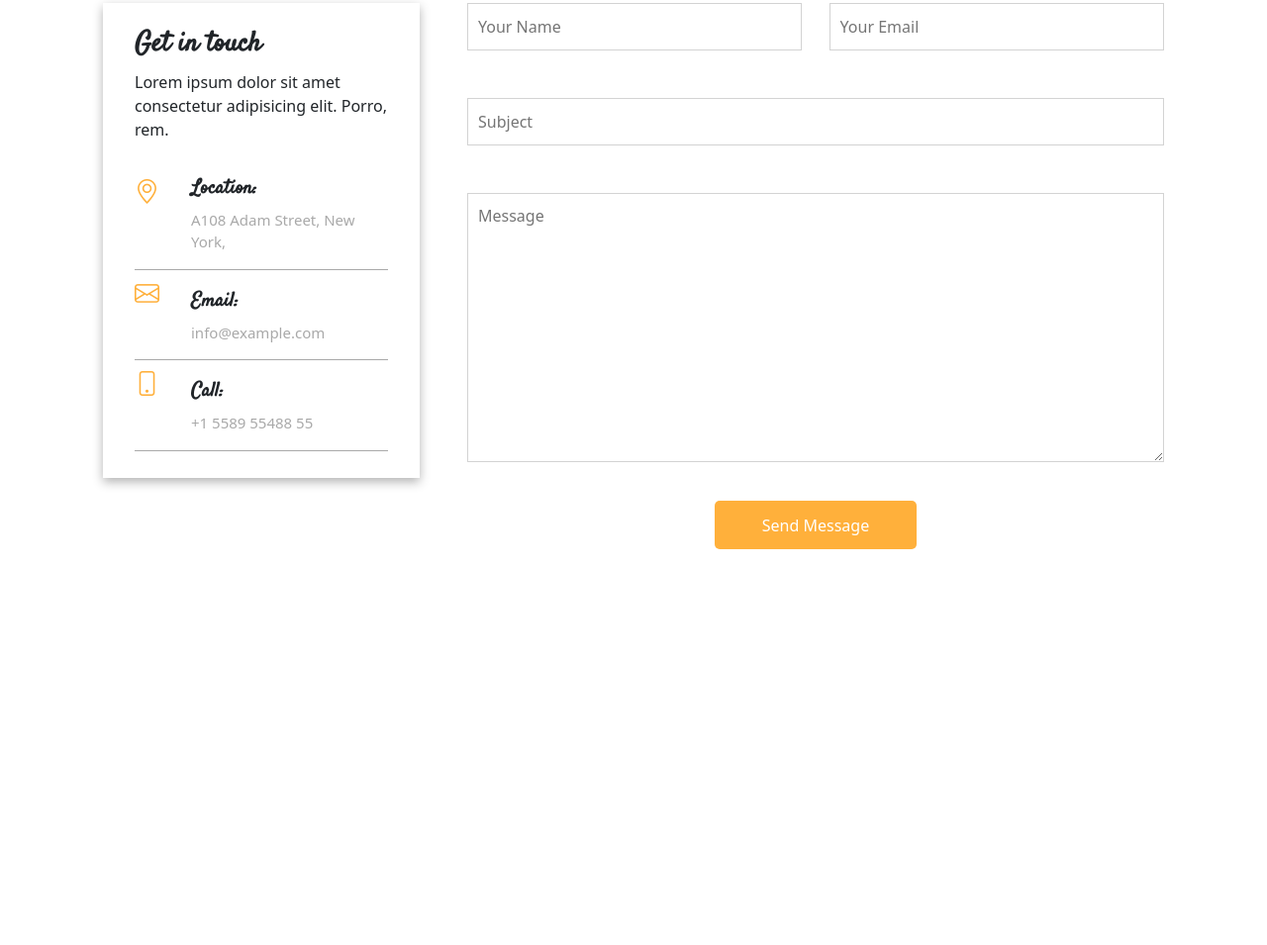
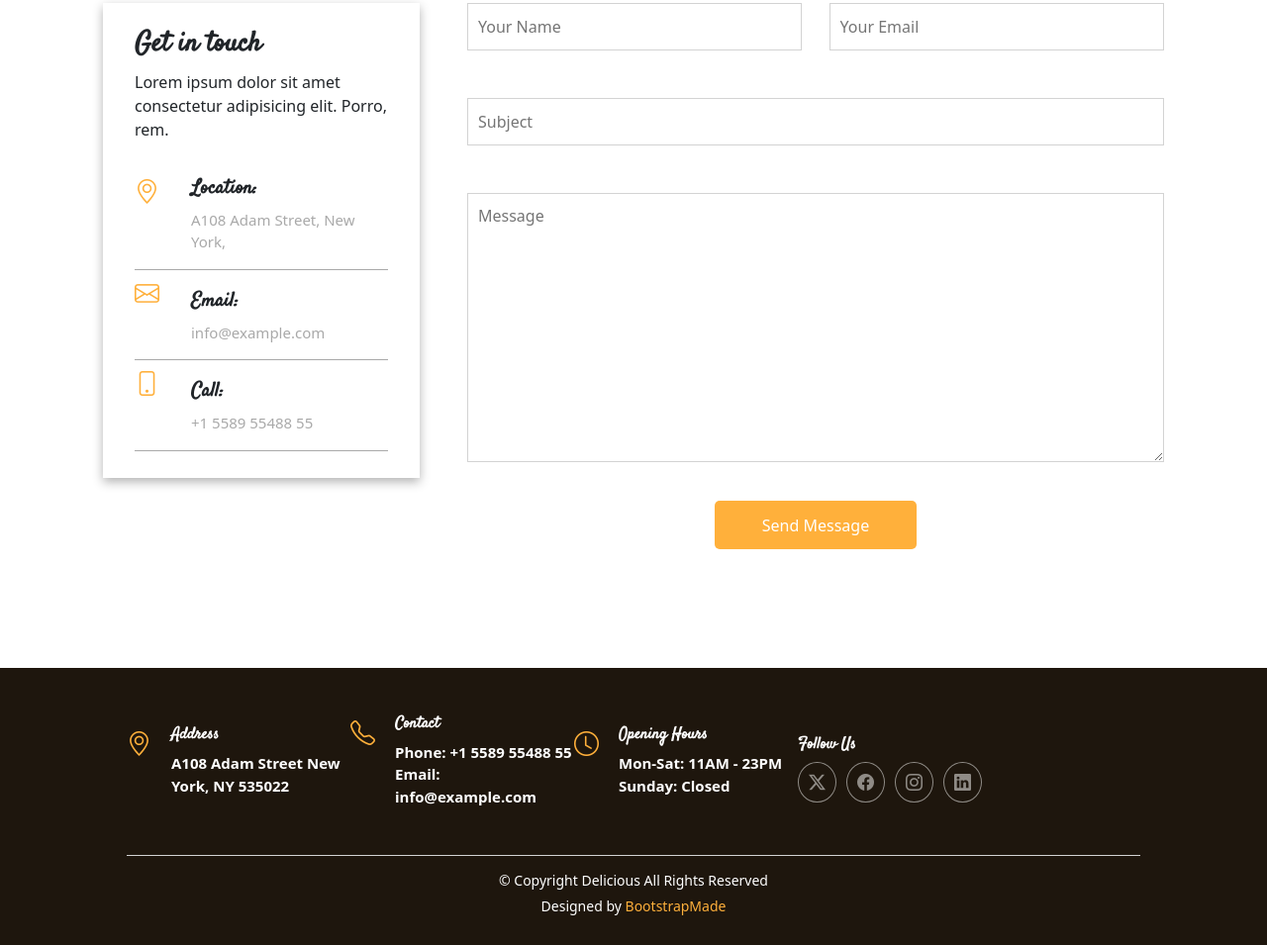
Before and after one commit to zak-ari0/-Zakaria_Aithaddou_Final_Projeft_HTML_CSS, a website: page index.html in a window 1280 px wide. Shown: the part 7062-8017 px from the top of the page at 99% size. Before the commit the page ends 7737 px from the top, so only its background shows below. Drawn offline with nearby package versions, Linux system fonts and the light colour scheme; a web font is replaced by a local one.

Commit message:
add footer

```diff
--- a/index.html
+++ b/index.html
@@ -437,7 +437,7 @@
           aria-label="Slide 3"
         ></button>
       </div>
-      <div class="carousel-inner ">
+      <div class="carousel-inner">
         <div
           class="carousel-container carousel-item active d-block d-flex justify-content-center align-items-center"
         >
@@ -592,27 +592,27 @@
       </div>
       <div class="bookTableMain">
         <div class="reservationImg">
-          <img src="./public/images/reservation.jpg" alt="">
+          <img src="./public/images/reservation.jpg" alt="" />
         </div>
         <div class="reservationInfo">
           <div class="inputs">
             <div>
-              <input type="text" placeholder="Your Name">
+              <input type="text" placeholder="Your Name" />
             </div>
             <div>
-              <input type="email" placeholder="Your Email">
+              <input type="email" placeholder="Your Email" />
             </div>
             <div>
-              <input type="tel" placeholder="Your Phone">
+              <input type="tel" placeholder="Your Phone" />
             </div>
             <div>
-              <input type="date" >
+              <input type="date" />
             </div>
             <div>
-              <input type="time">
+              <input type="time" />
             </div>
             <div>
-              <input type="number" placeholder="# of people">
+              <input type="number" placeholder="# of people" />
             </div>
           </div>
           <div class="message">
@@ -632,30 +632,29 @@
       </div>
       <div class="galleryMain">
         <div>
-          <img src="./public/images/gallery/gallery-1.jpg" alt="">
+          <img src="./public/images/gallery/gallery-1.jpg" alt="" />
         </div>
         <div>
-          <img src="./public/images/gallery/gallery-2.jpg" alt="">
+          <img src="./public/images/gallery/gallery-2.jpg" alt="" />
         </div>
         <div>
-          <img src="./public/images/gallery/gallery-3.jpg" alt="">
+          <img src="./public/images/gallery/gallery-3.jpg" alt="" />
         </div>
         <div>
-          <img src="./public/images/gallery/gallery-4.jpg" alt="">
+          <img src="./public/images/gallery/gallery-4.jpg" alt="" />
         </div>
         <div>
-          <img src="./public/images/gallery/gallery-5.jpg" alt="">
+          <img src="./public/images/gallery/gallery-5.jpg" alt="" />
         </div>
         <div>
-          <img src="./public/images/gallery/gallery-6.jpg" alt="">
+          <img src="./public/images/gallery/gallery-6.jpg" alt="" />
         </div>
         <div>
-          <img src="./public/images/gallery/gallery-7.jpg" alt="">
+          <img src="./public/images/gallery/gallery-7.jpg" alt="" />
         </div>
         <div>
-          <img src="./public/images/gallery/gallery-8.jpg" alt="">
+          <img src="./public/images/gallery/gallery-8.jpg" alt="" />
         </div>
-
       </div>
     </section>
 
@@ -669,7 +668,7 @@
         <div>
           <div class="chefCard">
             <div class="image">
-          <img src="./public/images/chefs/chefs-1.jpg" alt="">
+              <img src="./public/images/chefs/chefs-1.jpg" alt="" />
             </div>
 
             <div class="infoBox">
@@ -689,7 +688,7 @@
         <div>
           <div class="chefCard">
             <div class="image">
-          <img src="./public/images/chefs/chefs-2.jpg" alt="">
+              <img src="./public/images/chefs/chefs-2.jpg" alt="" />
             </div>
 
             <div class="infoBox">
@@ -709,7 +708,7 @@
         <div>
           <div class="chefCard">
             <div class="image">
-          <img src="./public/images/chefs/chefs-3.jpg" alt="">
+              <img src="./public/images/chefs/chefs-3.jpg" alt="" />
             </div>
 
             <div class="infoBox">
@@ -725,8 +724,6 @@
             </div>
           </div>
         </div>
-
-  </div>
       </div>
     </section>
 
@@ -741,18 +738,21 @@
             src="https://www.google.com/maps/embed?pb=!1m18!1m12!1m3!1d3021.853953868711!2d-73.98661468459344!3d40.758895979326834!2m3!1f0!2f0!3f0!3m2!1i1024!2i768!4f13.1!3m3!1m2!1s0x89c25855d28c6d0b%3A0xbbb769c1edcba4bb!2sTimes%20Square!5e0!3m2!1sen!2sus!4v1697055200000"
             width="100%"
             height="400"
-  style="border:0;"
+            style="border: 0"
             allowfullscreen=""
             loading="lazy"
-  referrerpolicy="no-referrer-when-downgrade">
+            referrerpolicy="no-referrer-when-downgrade"
+          >
           </iframe>
-
         </div>
         <div class="contactMessage">
           <div class="GetInTouch">
             <div class="touchBlabla">
               <h3>Get in touch</h3>
-            <p>Lorem ipsum dolor sit amet consectetur adipisicing elit. Porro, rem.</p>
+              <p>
+                Lorem ipsum dolor sit amet consectetur adipisicing elit. Porro,
+                rem.
+              </p>
             </div>
             <div class="touchInfos">
               <div class="info">
@@ -781,17 +781,16 @@
                   <h5>Call:</h5>
                   <p>+1 5589 55488 55</p>
                 </div>
-
               </div>
             </div>
           </div>
           <div class="contactInputs">
             <div class="Name-Email">
-              <input type="text" placeholder="Your Name">
-              <input type="email" placeholder="Your Email">
+              <input type="text" placeholder="Your Name" />
+              <input type="email" placeholder="Your Email" />
             </div>
             <div class="Sub">
-              <input type="text" placeholder="Subject">
+              <input type="text" placeholder="Subject" />
             </div>
             <div class="Mess">
               <textarea name="" placeholder="Message"></textarea>
@@ -804,15 +803,58 @@
       </div>
     </section>
 
-
-
-
-
-
-
-
-
-
+    <footer>
+      <div class="footertop">
+        <div class="footerBox">
+          <div class="footerLogo">
+            <i class="bi bi-geo-alt"></i>
+          </div>
+          <div class="footerInfo">
+            <h6>Address</h6>
+            <p>A108 Adam Street New York, NY 535022</p>
+          </div>
+        </div>
+        <div class="footerBox">
+          <div class="footerLogo">
+            <i class="bi bi-telephone"></i>
+          </div>
+          <div class="footerInfo">
+            <h6>Contact</h6>
+            <p>Phone: +1 5589 55488 55 Email: info@example.com</p>
+          </div>
+        </div>
+        <div class="footerBox">
+          <div class="footerLogo">
+            <i class="bi bi-clock"></i>
+          </div>
+          <div class="footerInfo">
+            <h6>Opening Hours</h6>
+            <p>Mon-Sat: 11AM - 23PM Sunday: Closed</p>
+          </div>
+        </div>
+        <div class="footerSocial">
+          <h6>Follow Us</h6>
+          <div class="icons">
+            <div>
+              <i class="bi bi-twitter-x"></i>
+            </div>
+            <div>
+              <i class="bi bi-facebook"></i>
+            </div>
+            <div>
+              <i class="bi bi-instagram"></i>
+            </div>
+            <div>
+              <i class="bi bi-linkedin"></i>
+            </div>
+          </div>
+        </div>
+      </div>
+      <div class="footerbottom">
+        <p>© Copyright Delicious All Rights Reserved</p>
+        <p>Designed by <a href="">BootstrapMade</a></p>
+      </div>
+    </footer>
 
     <script src="./node_modules/bootstrap/dist/js/bootstrap.bundle.js"></script>
   </body>
--- a/src/scss/modules/_footer.scss
+++ b/src/scss/modules/_footer.scss
@@ -0,0 +1,78 @@
+footer {
+  height: 35vh;
+  background-color: #1e160d;
+  @include myFlex(flex, center, center, none, column);
+  .footertop {
+    padding-top: 30px;
+    border-bottom: 1px lightgray solid;
+    padding-bottom: 2rem;
+    padding-right: 10rem;
+    width: 80%;
+    @include myFlex(flex, center, space-between, none, row);
+    .footerBox {
+      width: 15rem;
+      @include myFlex(flex, none, none, 20px, row);
+      .footerLogo {
+        i {
+          font-size: 25px;
+          font-weight: 600;
+          color: $main-color;
+        }
+      }
+      .footerInfo {
+        h6 {
+          font-family: "Satisfy", cursive;
+          font-weight: 600;
+          color: white;
+        }
+        p {
+          color: white;
+          font-size: 15px;
+          font-weight: 600;
+        }
+      }
+    }
+    .footerSocial {
+      h6 {
+        font-family: "Satisfy", cursive;
+        font-weight: 600;
+        color: white;
+      }
+      .icons {
+                @include myFlex(flex, none, none, 10px, row);
+        div {
+          border: solid #8f8b86 1px;
+          border-radius: 50%;
+          padding: 7px 10px;
+          transition: .3s;
+          cursor: pointer;
+          i {
+            color: #8f8b86;
+            font-size: 17px;
+            transition: .3s;
+          }
+
+        }
+        div:hover{
+            border-color: $main-color;
+            i{
+                color: $main-color;
+            }
+        }
+      }
+    }
+  }
+  .footerbottom{
+    padding-top: 20px;
+    text-align: center;
+    p{
+        color: white;
+        font-size: 14px;
+        line-height: 10px;
+        a{
+            color: $main-color;
+            text-decoration: none;
+        }
+    }
+  }
+}
```
Also changed, not shown: public/css/app.css, 1 other file. Lines whose indentation alone changed are shown as unchanged.
